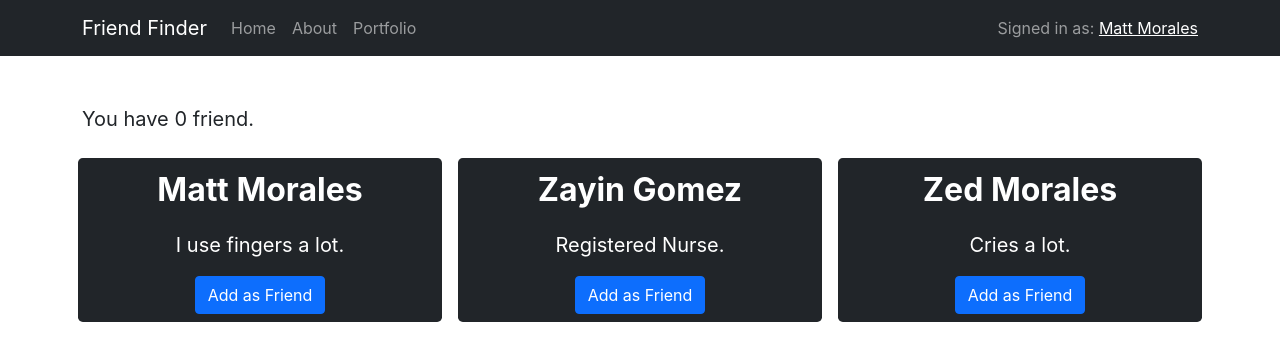
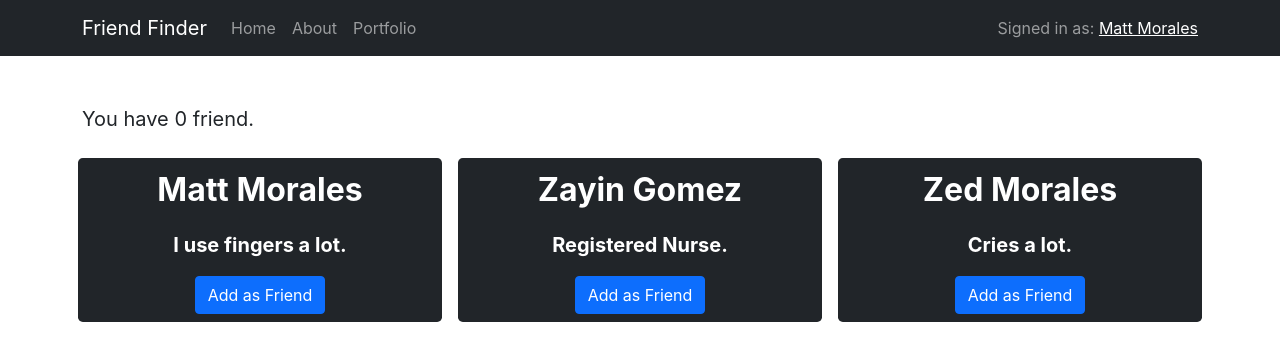
Before and after one commit to mattmorz/friend-finder, a React (Create React App) app: page / in a window 1280 px wide. Shown: the top 360 px of the page. Built offline with nearby package versions, Linux system fonts and the light colour scheme.

Commit message:
Update Friend.js

```diff
--- a/src/components/Friend.js
+++ b/src/components/Friend.js
@@ -16,8 +16,8 @@ const Friend = (props) => {
     }
     return (
        <>
-           <p className="fw-bold fs-2">{props.name}</p>
-           <p className="fs-5">{props.short_bio}</p>
+           <p className={toggle ? "fw-bold fs-2 text-warning":"fw-bold fs-2" }>{props.name}</p>
+           <p className={toggle ? "fw-bold fs-5 text-warning": "fw-bold fs-5" }>{props.short_bio}</p>
            <Row>
                 <Col>
                     <Button onClick={toggleFriend} className={toggle ? "btn-secondary": "btn-primary"}>{toggle ? "Unfriend": "Add as Friend"}</Button>
```
